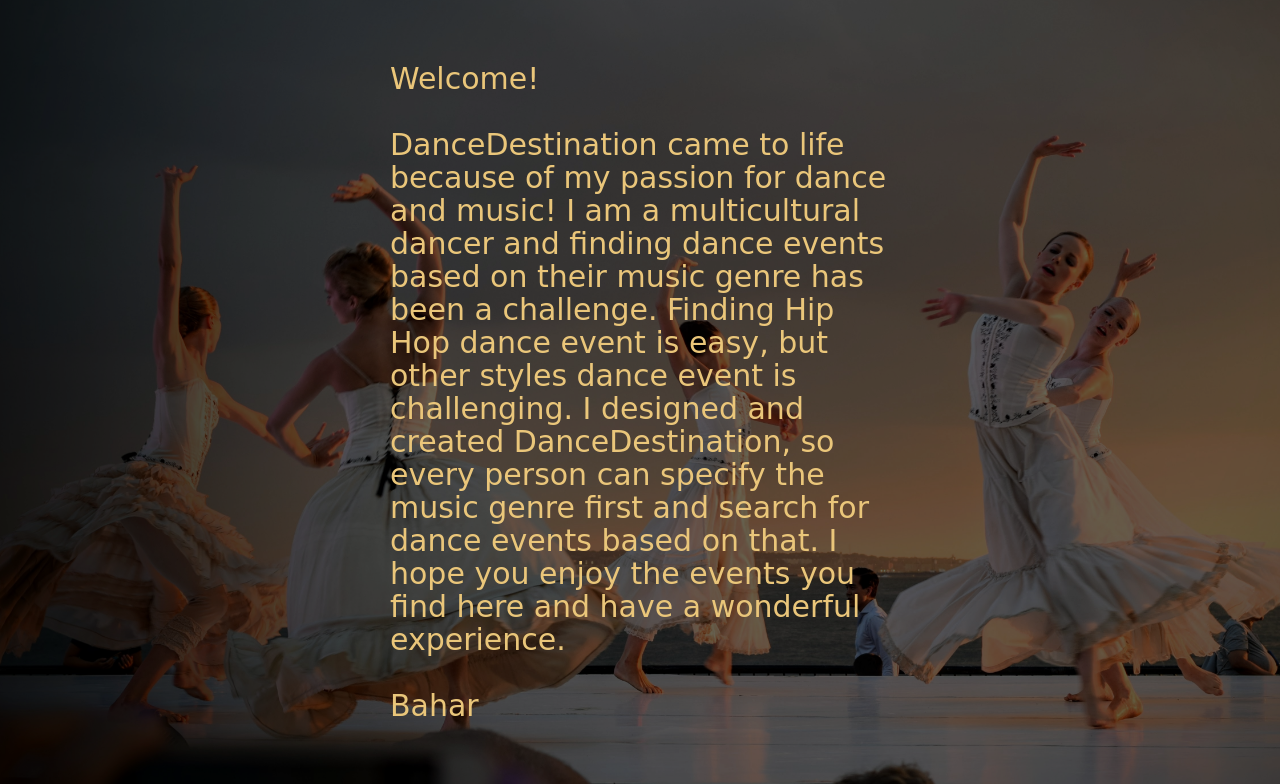
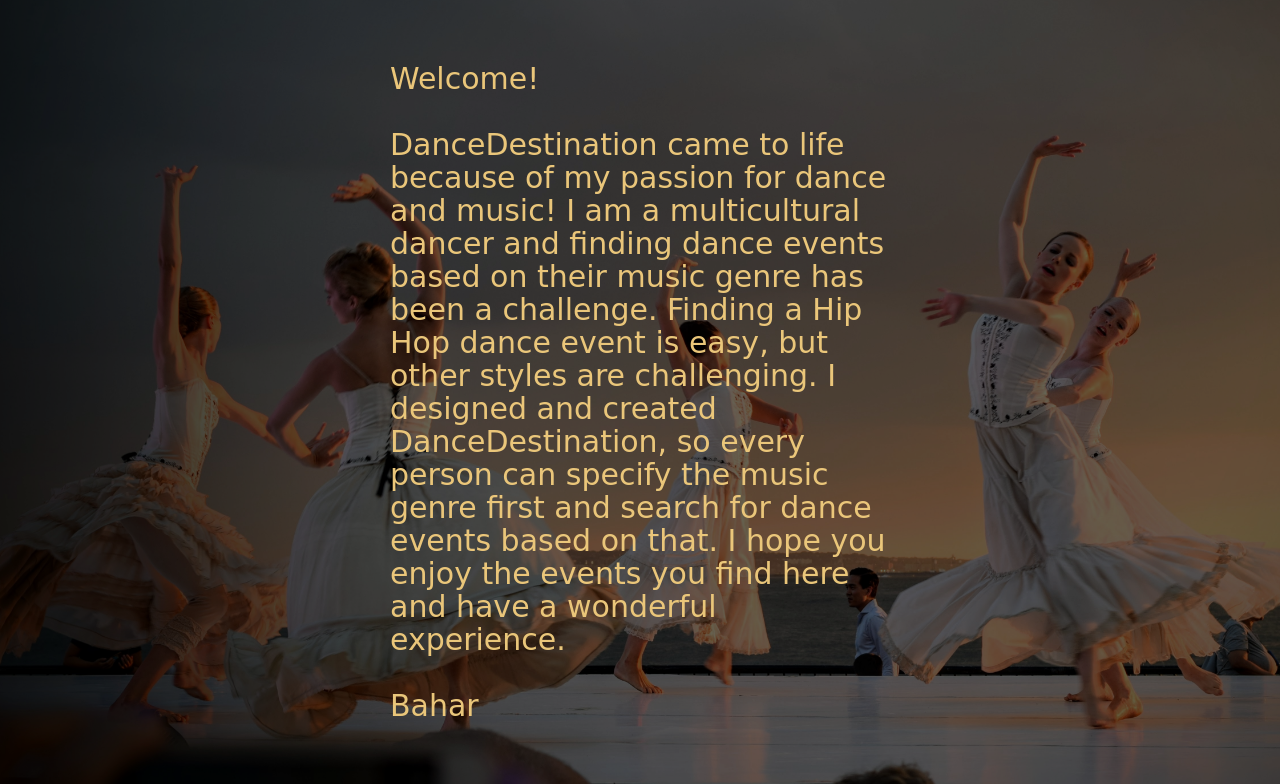
Before and after one commit to Bahar61/DanceDestination, a Flask app: page /about in a window 1280 px wide. Shown: the part 72-856 px from the top of the page. Run offline with Flask 2, Linux system fonts and the light colour scheme; some libraries are stand-ins or nearby versions; some web fonts are replaced.

Commit message:
edited about page.

```diff
--- a/templates/about.html
+++ b/templates/about.html
@@ -15,7 +15,7 @@
         <br><br>
         DanceDestination came to life because of my passion for dance and music!
         I am a multicultural dancer and finding dance events based on their music genre has been a challenge.
-        Finding Hip Hop dance event is easy, but other styles dance event is challenging.
+        Finding a Hip Hop dance event is easy, but other styles are challenging.
         I designed and created DanceDestination, so every person can specify the music genre first and search for dance events based on that.
         I hope you enjoy the events you find here and have a wonderful experience.
 
```
